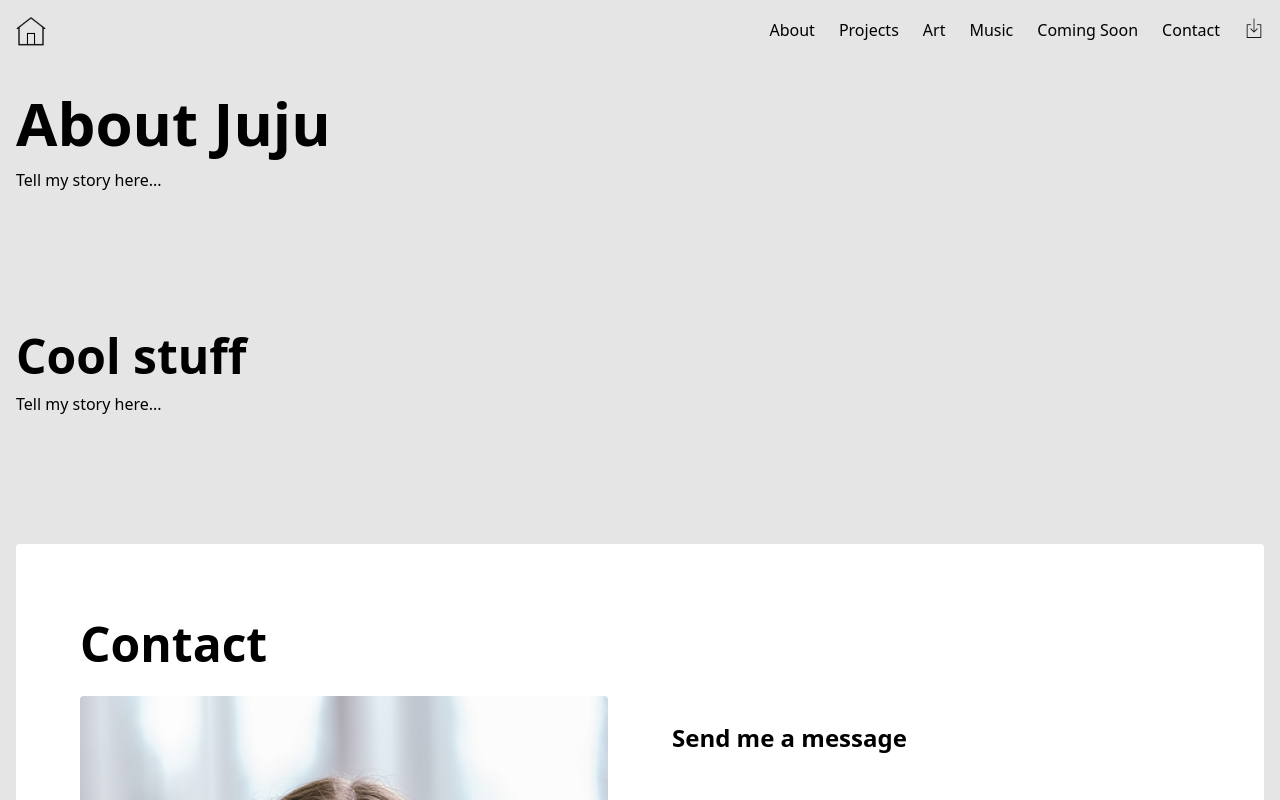
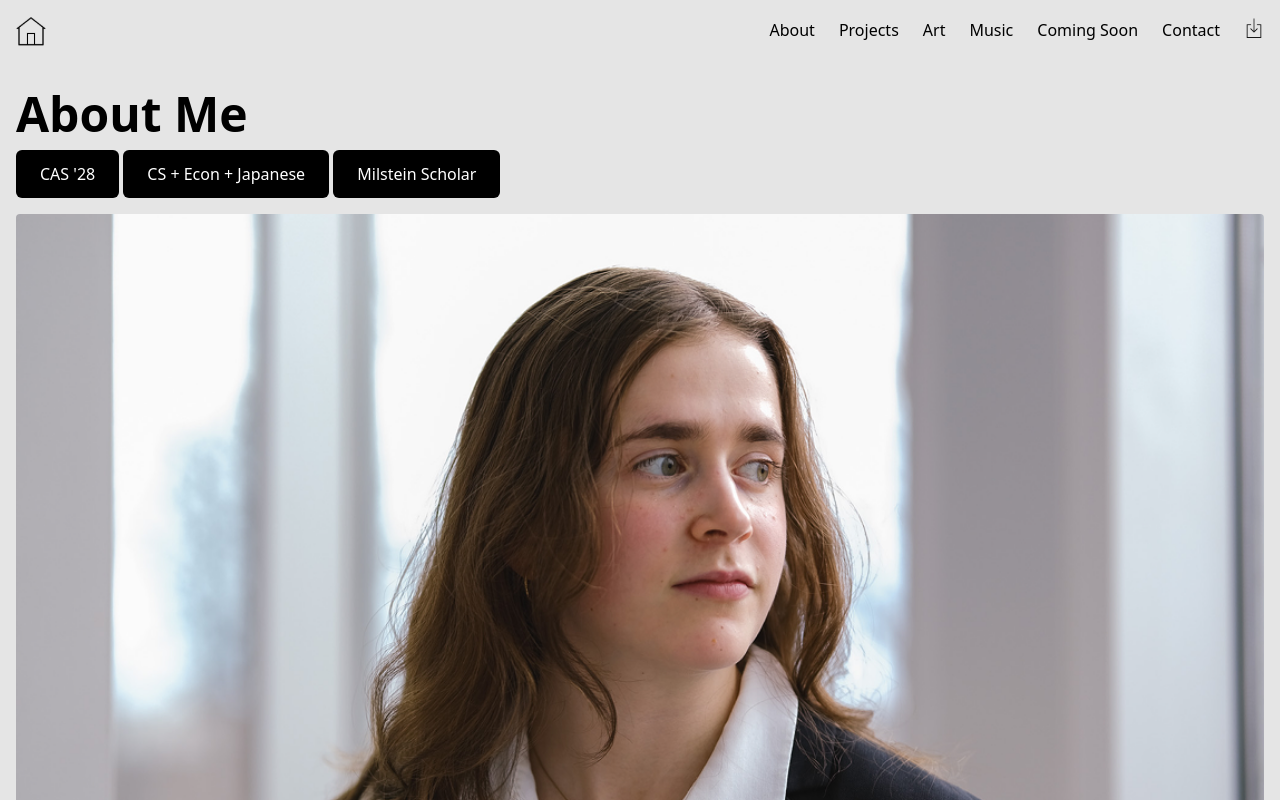
Before and after one commit to jujulcrane/juju-website, a SvelteKit app: page /about in a window 1280 px wide. Shown: the top 800 px of the page. Built offline with nearby package versions, Linux system fonts and the light colour scheme.

Commit message:
About me section

```diff
--- a/src/app.css
+++ b/src/app.css
@@ -15,3 +15,15 @@ html {
 		font-weight: 600;
 	}
 }
+
+@layer utilities {
+	.h1-style {
+		font-size: 60px;
+		font-weight: 700;
+	}
+
+	.h2-style {
+		font-size: 48px;
+		font-weight: 600;
+	}
+}
--- /dev/null
+++ b/src/lib/components/FullImage.svelte
@@ -0,0 +1,11 @@
+<script lang="ts">
+  export let src: string;
+  export let alt: string;
+  export let className: string = "";
+</script>
+
+<img
+  {src}
+  {alt}
+  class={`${className} w-full rounded-sm object-cover`}
+/>
--- /dev/null
+++ b/src/lib/components/LinkButton.svelte
@@ -0,0 +1,40 @@
+<script lang="ts">
+	interface Props {
+		href?: string;
+		target?: '_blank' | '_self' | '_parent' | '_top';
+		disabled?: boolean;
+		noLink?: boolean;
+		class?: string;
+		ariaLabel?: string;
+		children: any;
+	}
+
+	let {
+		href = '',
+		target = '_self',
+		disabled = false,
+		noLink = false,
+		class: className = '',
+		ariaLabel,
+		children
+	}: Props = $props();
+</script>
+
+{#if noLink}
+	<span
+		aria-label={ariaLabel}
+		class="inline-block rounded-md bg-black px-6 py-3 font-medium text-white {className}"
+	>
+		{@render children()}
+	</span>
+{:else}
+	<a
+		{href}
+		{target}
+		aria-label={ariaLabel}
+		class="inline-block cursor-pointer rounded-md bg-black px-6 py-3 font-medium text-white transition-colors duration-200 hover:bg-gray-800 disabled:cursor-not-allowed disabled:opacity-50 {disabled ? 'pointer-events-none opacity-50' : ''} {className}"
+		class:disabled
+	>
+		{@render children()}
+	</a>
+{/if}
--- a/src/lib/components/Navbar.svelte
+++ b/src/lib/components/Navbar.svelte
@@ -25,7 +25,7 @@
 			<li><a href="/art" class="hover:text-gray-300">Art</a></li>
 			<li><a href="/music" class="hover:text-gray-300">Music</a></li>
 			<li><a href="/coming-soon" class="hover:text-gray-300">Coming Soon</a></li>
-			<li><a href="#Contact" class="hover:text-gray-300">Contact</a></li>
+			<li><a href="#contact" class="hover:text-gray-300">Contact</a></li>
 			<li>
 				<DownloadButton
 					href="/resume.pdf"
@@ -86,7 +86,7 @@
 					</a>
 				</li>
 				<li>
-					<a href="#Contact" class="transition-colors hover:text-gray-300" on:click={closeMenu}>
+					<a href="#contact" class="transition-colors hover:text-gray-300" on:click={closeMenu}>
 						Contact
 					</a>
 				</li>
--- a/src/routes/+page.svelte
+++ b/src/routes/+page.svelte
@@ -2,6 +2,7 @@
 	import FrenchHornIcon from '$lib/assets/icons/FrenchHornIcon.svelte';
 	import PaintingIcon from '$lib/assets/icons/PaintingIcon.svelte';
 	import ReactIcon from '$lib/assets/icons/ReactIcon.svelte';
+	import FullImage from '$lib/components/FullImage.svelte';
 	import Meta from '$lib/components/Meta.svelte';
 	import SectionSep from '$lib/components/SectionSep.svelte';
 </script>
@@ -13,7 +14,7 @@
 	url="https://url.com"
 />
 
-<div class="flex items-center justify-between w-full">
+<div class="mt-4 flex items-center justify-between w-full">
 <h1>Juju <br>Juliet Crane <br>ジュジュ・クレーン</h1>
 <div class="m-4 grid grid-cols-2 gap-4 items-center">
 <ReactIcon size={120}/>
@@ -23,8 +24,7 @@
 </div>
 <SectionSep/>
 <h2 class="w-full pb-4 font-light text-lg sm:text-2xl md:text-4xl lg:text-5xl">Developer, Musician, Artist, Athlete, Learner, Oatmeal Chef。</h2>
-<img
-					src="/JujuPresenting.png"
-					alt="Juju presenting code to peers"
-					class="w-full rounded-sm object-cover"
+<FullImage
+  src="/JujuPresenting.png"
+  alt="Juju presenting code to peers"
 />
--- a/src/routes/about/+page.svelte
+++ b/src/routes/about/+page.svelte
@@ -1,4 +1,7 @@
 <script lang="ts">
+	import Button from '$lib/components/Button.svelte';
+	import FullImage from '$lib/components/FullImage.svelte';
+	import LinkButton from '$lib/components/LinkButton.svelte';
 	import Meta from '$lib/components/Meta.svelte';
 	import SectionSep from '$lib/components/SectionSep.svelte';
 </script>
@@ -10,9 +13,15 @@
 	url="https://url/about"
 />
 
-<h1 class="h2">About Juju</h1>
-<p>Tell my story here...</p>
-
-<SectionSep />
-<h2>Cool stuff</h2>
-<p>Tell my story here...</p>
+<h1 class="h2-style">About Me</h1>
+<div>
+	<LinkButton href="https://as.cornell.edu/" target="_blank">
+	CAS '28
+</LinkButton>
+	<LinkButton noLink={true}>CS + Econ + Japanese</LinkButton>
+	<LinkButton href="https://milstein-program.as.cornell.edu/" target="_blank">
+	Milstein Scholar
+</LinkButton>
+</div>
+<FullImage src='/AboutHeadshot.png' alt='Headshot of Juju' className="my-4"/>
+<p>I am a rising sophomore studying Computer Science, Economics, and Japanese at Cornell University, where I'm a Milstein Scholar in the 2028 cohort.<br><br>Outside of academics, I love creating music and playing ice hoceky — I've been playing cello and French horn since Elementary School, and now I play horn in the Cornell Symphony Orchestra and serve as Merchandise Chair. I'm also Vice President of the French Horn Club. Ive been on the ice since I was three and I currently serve as Vice President of Cornell Club Women's Hockey.<br><br>Find me building Japanese study tools, developing websites for my project team, attending orchestra rehearsal, taking slap shots at hockey practice, painting family portraits, or writing extensive google reviews! </p>
```
Also changed, not shown: static/AboutHeadshot.png (added).
